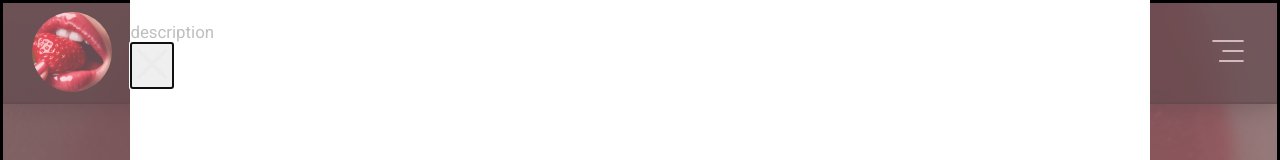
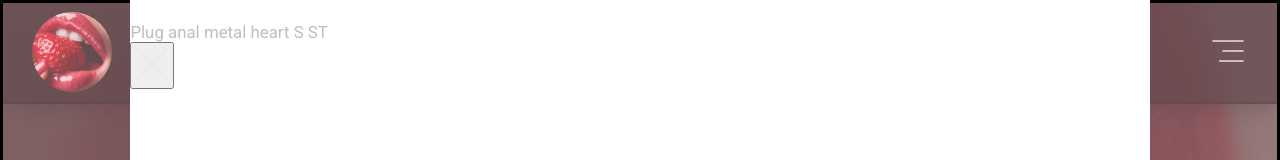
Before and after one commit to codelens-it/sexshop-landing-page, a React (Vite) app: page / in a window 1280 px wide. Shown: the top 160 px of the page. Built offline with nearby package versions, Linux system fonts and the light colour scheme; a web font is replaced by a local one.

Commit message:
Feat: Modal detalle de producto
Se integra lógica para abrir y cerrar el modal. Se añade la propiedad id a la card de producto para poder llamar a setCurrentId desde la misma. Se agrega cursor pointer al span de la card.

```diff
--- a/src/components/GalleryCard/GalleryCard.jsx
+++ b/src/components/GalleryCard/GalleryCard.jsx
@@ -1,8 +1,13 @@
 import './galleryCard.css'
+import { useContext } from 'react'
+import { CatalogContext } from '../../context/catalogContext'
 
-export const GalleryCard = ({ productName, description, img, alt }) => {
+export const GalleryCard = ({ productName, description, img, alt, id }) => {
+
+  const { setCurrentId } = useContext(CatalogContext)
+
   return (
-    <div className="gallery-card">
+    <div className="gallery-card" onClick={() => { setCurrentId(id)}}>
       <div className="card-img"><img src={img} alt={alt} /></div>
       <div className="card-description">
         <h4>{productName}</h4>
--- a/src/components/GalleryCard/galleryCard.css
+++ b/src/components/GalleryCard/galleryCard.css
@@ -68,4 +68,5 @@
   margin-top: 2px;
   display: inline-block;
   font-size: 16px;
+  cursor: pointer;
 }
--- a/src/components/gallery/Gallery.jsx
+++ b/src/components/gallery/Gallery.jsx
@@ -21,7 +21,7 @@ const Gallery = () => {
       :
       <div className="catalog-container">
         {
-          cards.map((card) => (<GalleryCard key={card.id} productName={card.name} description={card.description} img={card.image} alt={card.imgAlt} />
+          cards.map((card) => (<GalleryCard key={card.id} productName={card.name} description={card.description} img={card.image} alt={card.imgAlt} id={card.id} />
           ))
         }
       </div>}
--- a/src/components/productModal/ProductModal.jsx
+++ b/src/components/productModal/ProductModal.jsx
@@ -6,22 +6,20 @@ import { CatalogContext } from '@/context/CatalogContext.jsx'
 const ProductModal = () => {
 
 const { getProductById, currentId, setCurrentId } = useContext(CatalogContext)
-const [product, setProduct] = useState({})
+const [product, setProduct] = useState(null)
 const modalRef = useRef(null)
 
 useEffect(() => {
 
-  if(currentId) {
+  if(!currentId) return
+  else {
     const data = getProductById(currentId)
     setProduct(data)
-    console.log('producto', product)
-    modalRef.current.show()
+
+    if(product && modalRef.current) modalRef.current.show()
   }
 
-return
-
 }, [currentId])
-
 
 const onClose = () => {
 setCurrentId(null)
@@ -34,6 +32,7 @@ return
 if(!product) return
 
 
+
 else return (
 <dialog id='product-modal-container' ref={modalRef}>
 <div id='product-detail'>
@@ -41,7 +40,7 @@ else return (
 <div>
 
 </div>
-<p>description</p>
+<p>{product.name}</p>
 <button onClick={() => onClose()}><img src="/icons/close-menu.svg" alt="Cerrar modal" /></button>
   </div>
   </dialog>
```
